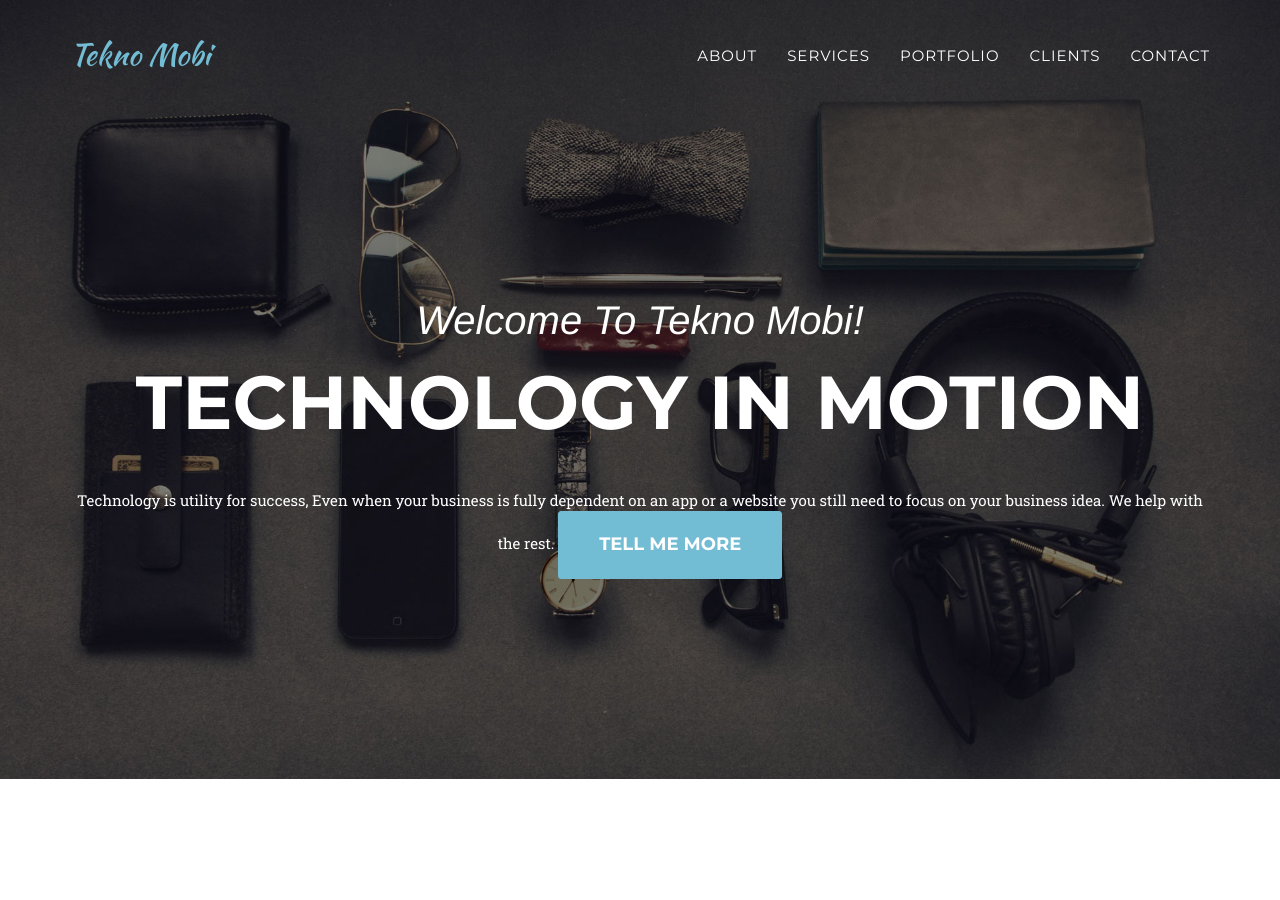
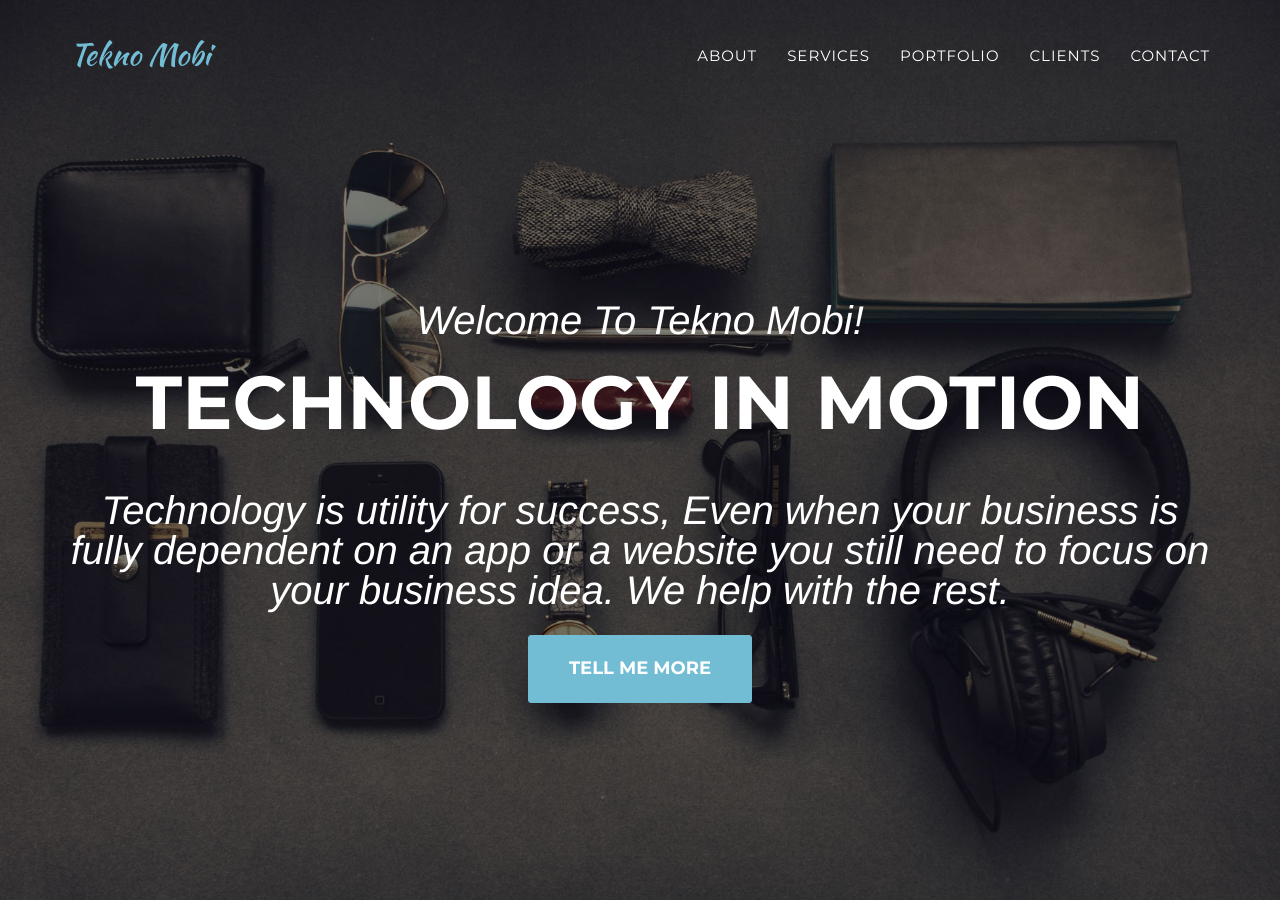
Before and after one commit to lnyousif/teknomobi, a Jekyll site: the page built from index.html, in a window 1280 px wide and 900 px high. Built offline with Jekyll 4.4.1, drawn with Linux system fonts in a browser that asks for light colours; some web fonts are replaced.

Commit message:
Update the language

```diff
--- a/_includes/header.html
+++ b/_includes/header.html
@@ -46,7 +46,7 @@
             <div class="intro-text">
                 <div class="intro-lead-in">Welcome To Tekno Mobi!</div>
                 <div class="intro-heading">Technology in Motion</div>
-                Technology is utility for success, Even when your business is fully dependent on an app or a website you still need to focus on your business idea. We help with the rest.
+                <div class="intro-lead-in">Technology is utility for success, Even when your business is fully dependent on an app or a website you still need to focus on your business idea. We help with the rest.</div>
                 <a href="#services" class="page-scroll btn btn-xl">Tell Me More</a>
             </div>
         </div>
```
